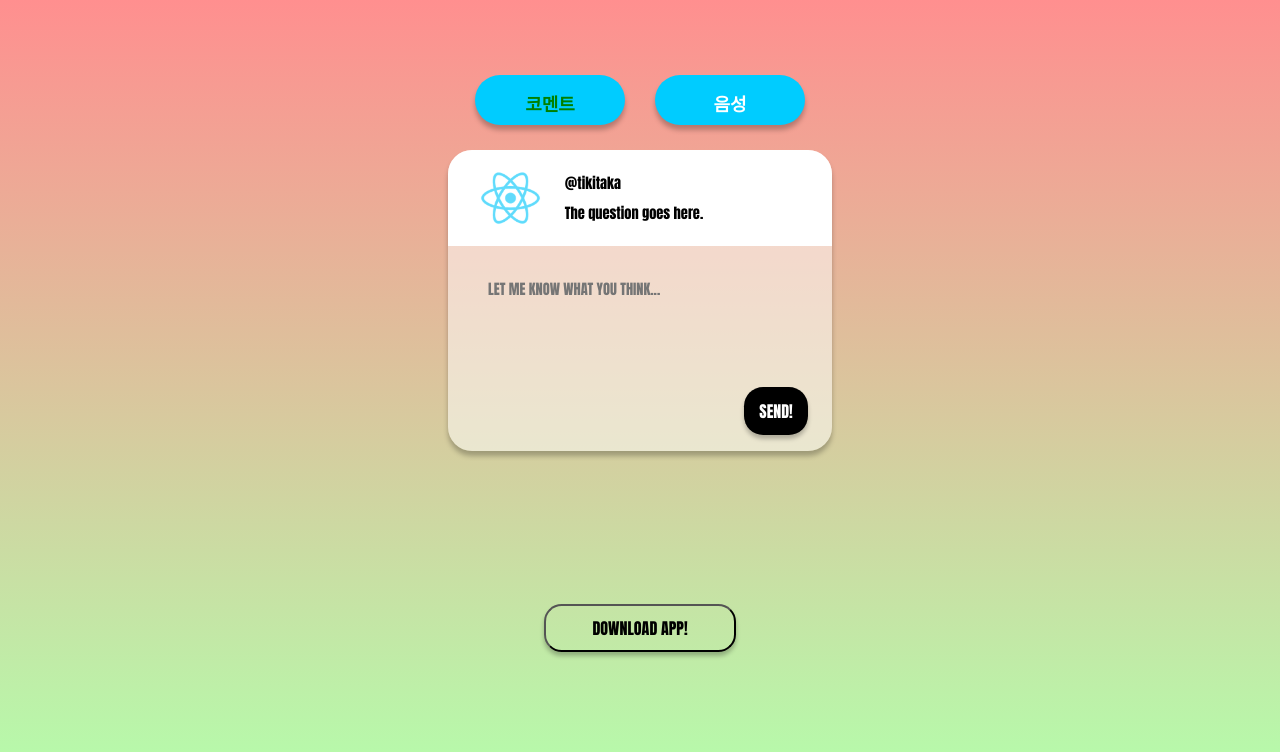
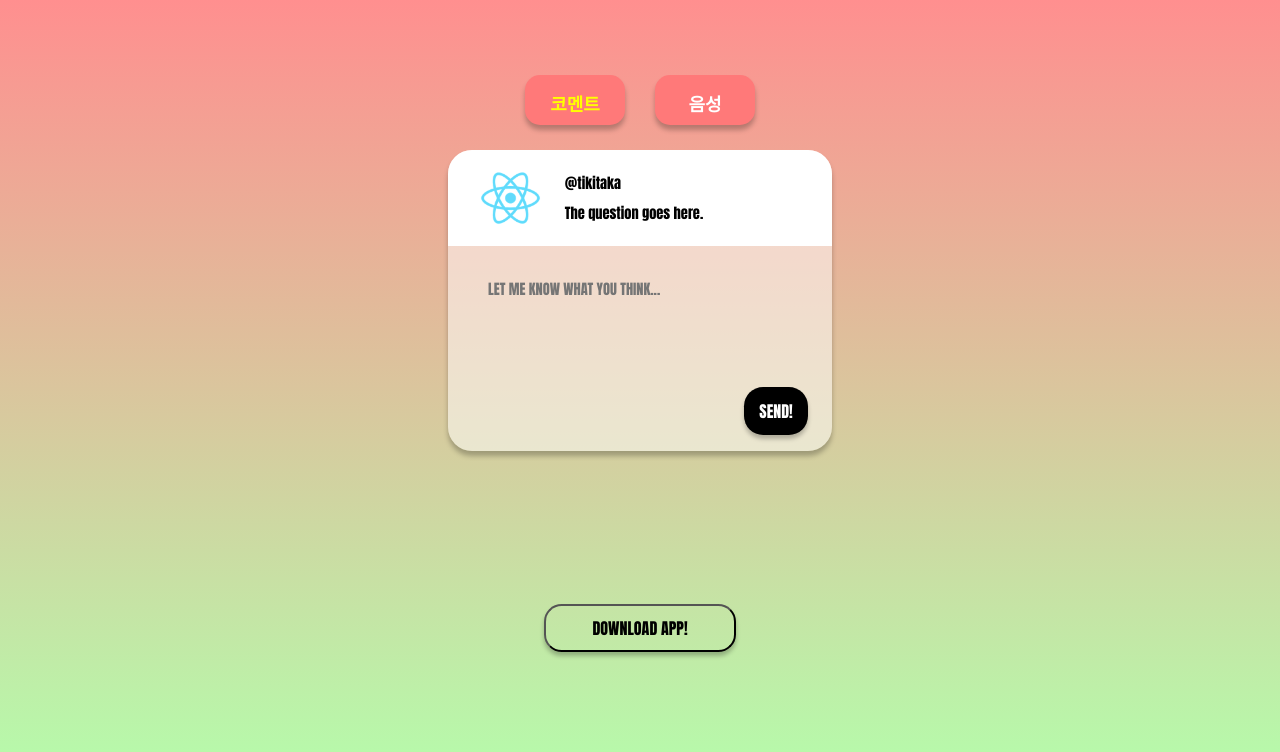
Before and after one commit to SV22-TikiTaka/frontend-web, a React (Create React App) app: page / in a window 1280 px wide. Shown: the top 752 px of the page. Built offline with nearby package versions, Linux system fonts and the light colour scheme.

Commit message:
버튼 색깔변경

```diff
--- a/src/components/box/MessageBox.jsx
+++ b/src/components/box/MessageBox.jsx
@@ -47,13 +47,13 @@ const Buttons = styled.div`
   background: transparent;
   border: none;
   & button {
-    width: 150px;
-    background-color: #00ccff;
+    width: 100px;
+    background-color: #ff7979;
     font-size: 18px;
     font-weight: 700;
     height: 50px;
     border: none;
-    border-radius: 50px;
+    border-radius: 15px;
     padding: 15px 15px;
     margin: 15px;
     cursor: pointer;
@@ -168,15 +168,15 @@ function MessageBox() {
           </StyledContainer>
         )}
       </AnimatePresence>
-      <Buttons focus={visible}>
+      <Buttons>
         <button
-          style={{ color: currentFocus == "코멘트" ? "green" : "white" }}
+          style={{ color: currentFocus == "코멘트" ? "yellow" : "white" }}
           onClick={goComment}
         >
           코멘트
         </button>
         <button
-          style={{ color: currentFocus == "음성" ? "green" : "white" }}
+          style={{ color: currentFocus == "음성" ? "yellow" : "white" }}
           onClick={goSound}
         >
           음성
```
